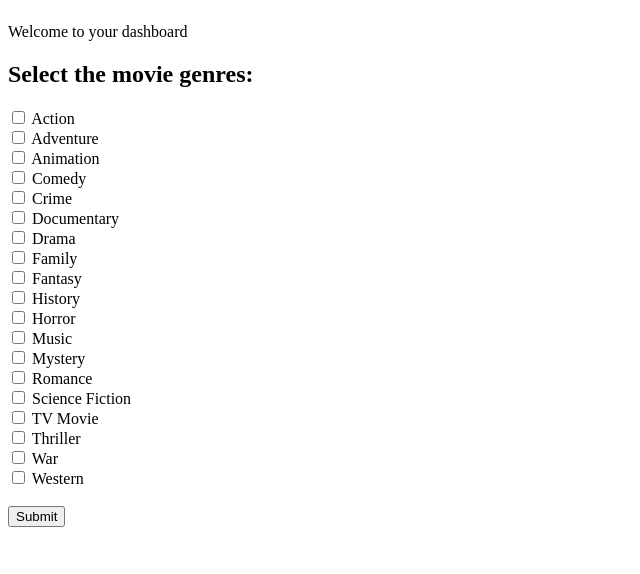
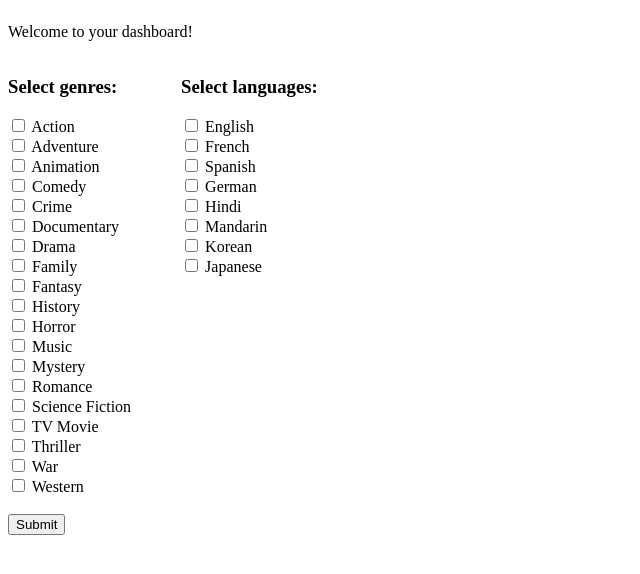
Before and after one commit to jjessie300/MetroSystem, a Flask app: page /dashboard in a window 1280 px wide. Shown: the part 57-631 px from the top of the page, without its empty margins (0-640 px from the left). Run offline with Flask 3, Linux system fonts and the light colour scheme.

Commit message:
implemented API calls to fetch movie data

```diff
--- a/movie/app.py
+++ b/movie/app.py
@@ -1,6 +1,7 @@
 from flask import Flask, render_template, redirect, url_for, request, session
 from werkzeug.security import generate_password_hash, check_password_hash
 from flask_sqlalchemy import SQLAlchemy
+import tmdb
 
 
 app = Flask(__name__)
@@ -88,9 +89,16 @@ def register():
 def dashboard():
     return render_template("dashboard.html")
 
-# test
-# username: hello
-# password: pass
+@app.route("/search", methods=['POST'])
+def get_user_preferences():
+    selected_genres = request.form.getlist("genre")
+    selected_language = request.form["language"] # ONLY ALLOWS USER TO SELECT ONE LANGUAGE, IF NOT WONT WORK!!!
+    #print(selected_language)
+
+    results = tmdb.fetch_now_playing(selected_language, selected_genres)
+    print(results)
+    return render_template("search.html", user_movies=results)
+
 
 if __name__ == "__main__":
     with app.app_context():
--- a/movie/templates/dashboard.html
+++ b/movie/templates/dashboard.html
@@ -7,9 +7,13 @@
 </head>
 <body>
     <h1>Login successful, Welcome {{username}}!</h1>
-    <p>Welcome to your dashboard</p>
-    <h2>Select the movie genres:</h2>
+    <p>Welcome to your dashboard!</p>
 
+
+<form action="/search" method="POST">
+    <div style="display: flex; gap: 50px;">
+        <div>
+            <h3>Select genres: </h3>
             <input type = "checkbox" id = "action" name = "genre" value = "Action">
             <label for = "action">Action</label><br>
 
@@ -65,9 +69,40 @@
             <label for = "war">War</label><br>
 
             <input type = "checkbox" id = "western" name = "genre" value = "Western">
-    <label for = "western">Western</label><br><br>
+            <label for = "western">Western</label><br>
+        </div>
 
+        <div>
+            <h3>Select languages: </h3>
+            <input type = "checkbox" id = "english" name = "language" value = "en">
+            <label for = "english">English</label><br>
+
+            <input type = "checkbox" id = "french" name = "language" value = "fr">
+            <label for = "french">French</label><br>
+
+            <input type = "checkbox" id = "spanish" name = "language" value = "es">
+            <label for = "spanish">Spanish</label><br>
+
+            <input type = "checkbox" id = "german" name = "language" value = "de">
+            <label for = "german">German</label><br>
+
+            <input type = "checkbox" id = "hindi" name = "language" value = "hi">
+            <label for = "hindi">Hindi</label><br>
+
+            <input type = "checkbox" id = "mandarin" name = "language" value = "zh">
+            <label for = "mandarin">Mandarin</label><br>
+
+            <input type = "checkbox" id = "korean" name = "language" value = "ko">
+            <label for = "korean">Korean</label><br>
+
+            <input type = "checkbox" id = "japanese" name = "language" value = "ja">
+            <label for = "japanese">Japanese</label><br>
+        </div>
+    </div>
+
+    <br>
     <button type="submit">Submit</button>
+</form>
 
 </body>
 </html>
--- a/movie/tmdb.py
+++ b/movie/tmdb.py
@@ -25,13 +25,14 @@ genre_map = {
     "Western": 37
 }
 
-language = input("What language movie are you looking for? ")
-selected_genres = ["Comedy", "Animation"]
+#language = input("What language movie are you looking for? ")
+#selected_genres = ["Comedy", "Animation"]
 
 # language = None
 # selected_genres = []
 
 
+# Function to fetch now playing movies based on user preferences using the API
 def fetch_now_playing(language, selected_genres):
     url = f'{BASE_URL}/movie/now_playing?api_key={API_KEY}'
 
@@ -43,23 +44,24 @@ def fetch_now_playing(language, selected_genres):
     for movie in data["results"]:
         # Check language
         if language == None or movie["original_language"] == language:
-            print(movie["original_language"])
+            #print(movie["original_language"])
 
             # Check genres
             if selected_genres == [] or check_genres(get_genre_ids(selected_genres), movie):
-                print(check_genres(get_genre_ids(selected_genres), movie))
-                print(movie["id"])
-                print(movie["genre_ids"])
+                #print(check_genres(get_genre_ids(selected_genres), movie))
+                #print(movie["id"])
+                #print(movie["genre_ids"])
                 filtered_movies.append(movie["title"])
 
-    print(filtered_movies)
+    #print(filtered_movies)
+    return filtered_movies
 
 
 def get_genre_ids(selected_genres):
     genre_ids = []
     for genre in selected_genres:
         genre_ids.append(genre_map[genre])
-    print(genre_ids)
+    #print(genre_ids)
     return genre_ids
 
 # Check if any of the selected genres apply
@@ -71,4 +73,5 @@ def check_genres(genre_ids, movie):
 
     return False
 
-fetch_now_playing(language, selected_genres)
+
+# fetch_now_playing(language, selected_genres)
```
Also changed, not shown: movie/templates/search.html (added, +13 -0 lines), movie/instance/users.db. Lines whose indentation alone changed are shown as unchanged.
